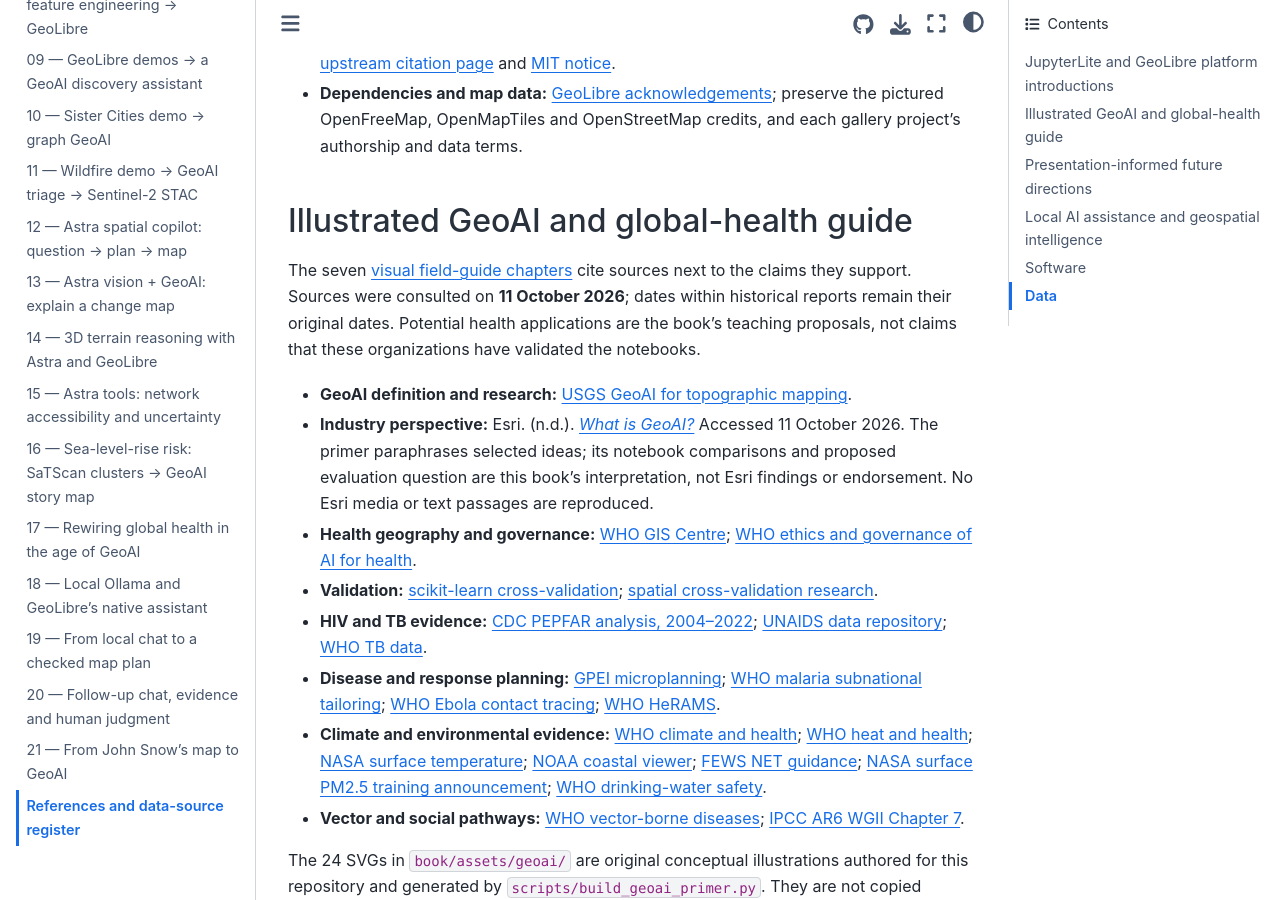
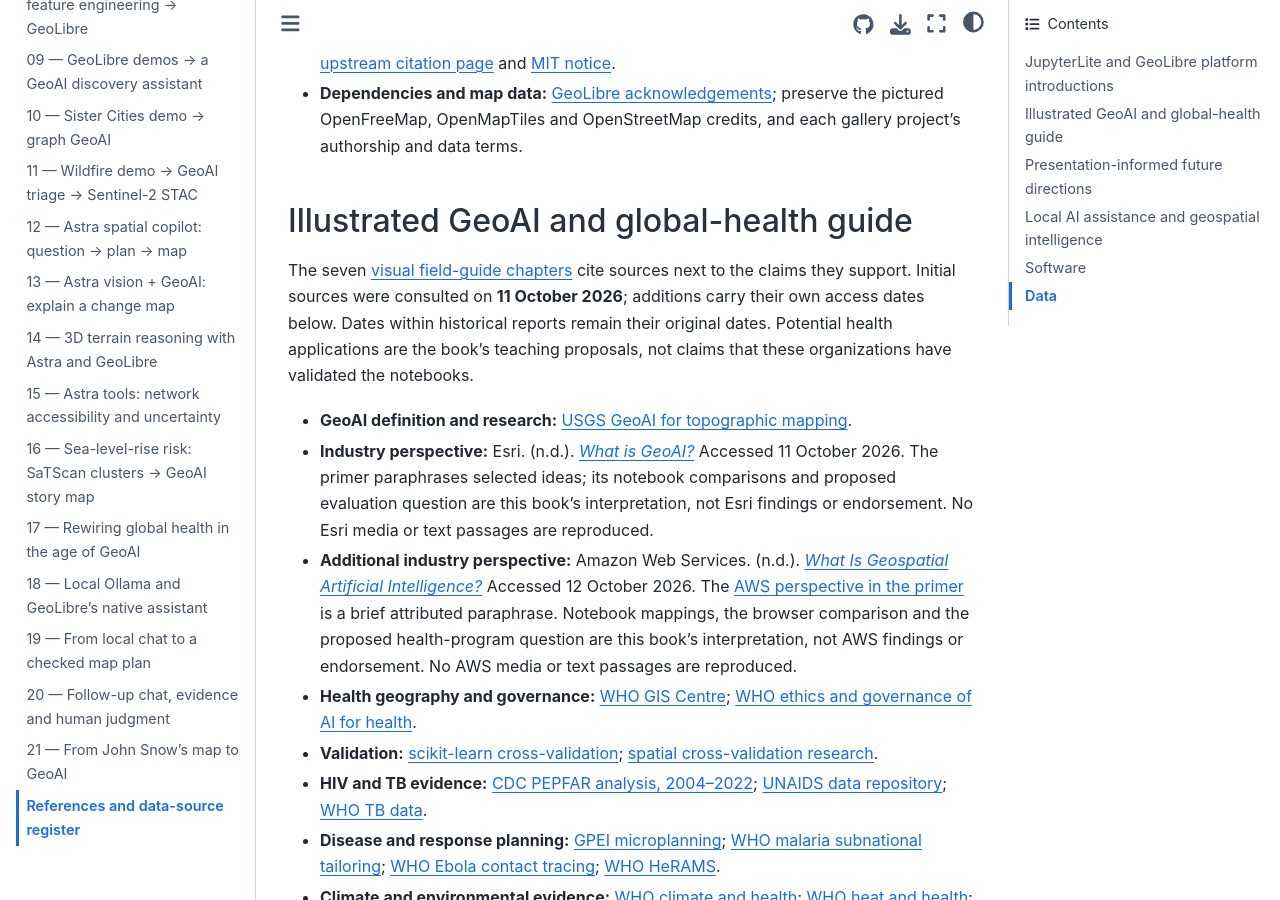
Before and after one commit to jltobias/JupyterLite-GeoLibre-GeoAI, a Jupyter Book: the page built from book/references.md, in a window 1280 px wide and 900 px high, scrolled down 663 px. Built offline with Jupyter Book 1.0.4 settings and Sphinx 7.4.7 and the Sphinx Book theme 1.1.4, drawn with Linux system fonts in a browser that asks for light colours; pages that are not in the unit, such as notebooks, are missing from menus.

Commit message:
Add attributed AWS perspective to GeoAI primer

```diff
--- a/book/references.md
+++ b/book/references.md
@@ -13,10 +13,11 @@
 
 ## Illustrated GeoAI and global-health guide
 
-The seven [visual field-guide chapters](geoai/primer.md) cite sources next to the claims they support. Sources were consulted on **11 October 2026**; dates within historical reports remain their original dates. Potential health applications are the book's teaching proposals, not claims that these organizations have validated the notebooks.
+The seven [visual field-guide chapters](geoai/primer.md) cite sources next to the claims they support. Initial sources were consulted on **11 October 2026**; additions carry their own access dates below. Dates within historical reports remain their original dates. Potential health applications are the book's teaching proposals, not claims that these organizations have validated the notebooks.
 
 - **GeoAI definition and research:** [USGS GeoAI for topographic mapping](https://www.usgs.gov/publications/geoai-us-geological-survey-topographic-mapping).
 - **Industry perspective:** Esri. (n.d.). *[What is GeoAI?](https://www.esri.com/en-us/capabilities/geoai/overview)* Accessed 11 October 2026. The primer paraphrases selected ideas; its notebook comparisons and proposed evaluation question are this book's interpretation, not Esri findings or endorsement. No Esri media or text passages are reproduced.
+- **Additional industry perspective:** Amazon Web Services. (n.d.). *[What Is Geospatial Artificial Intelligence?](https://aws.amazon.com/what-is/geospatial-artificial-intelligence/)* Accessed 12 October 2026. The {ref}`AWS perspective in the primer <aws-geoai-perspective>` is a brief attributed paraphrase. Notebook mappings, the browser comparison and the proposed health-program question are this book's interpretation, not AWS findings or endorsement. No AWS media or text passages are reproduced.
 - **Health geography and governance:** [WHO GIS Centre](https://www.who.int/data/gis); [WHO ethics and governance of AI for health](https://www.who.int/publications/i/item/9789240029200).
 - **Validation:** [scikit-learn cross-validation](https://scikit-learn.org/stable/modules/cross_validation.html); [spatial cross-validation research](https://arxiv.org/abs/2303.07334).
 - **HIV and TB evidence:** [CDC PEPFAR analysis, 2004–2022](https://www.cdc.gov/mmwr/volumes/72/wr/mm7212e1.htm); [UNAIDS data repository](https://adr.unaids.org/); [WHO TB data](https://www.who.int/teams/global-tuberculosis-programme/data).
```
Also changed, not shown: DATA_SOURCES.md (+1 -0 lines), README.md (+2 -0 lines), book/geoai/primer.md (+19 -0 lines), 1 other file.
